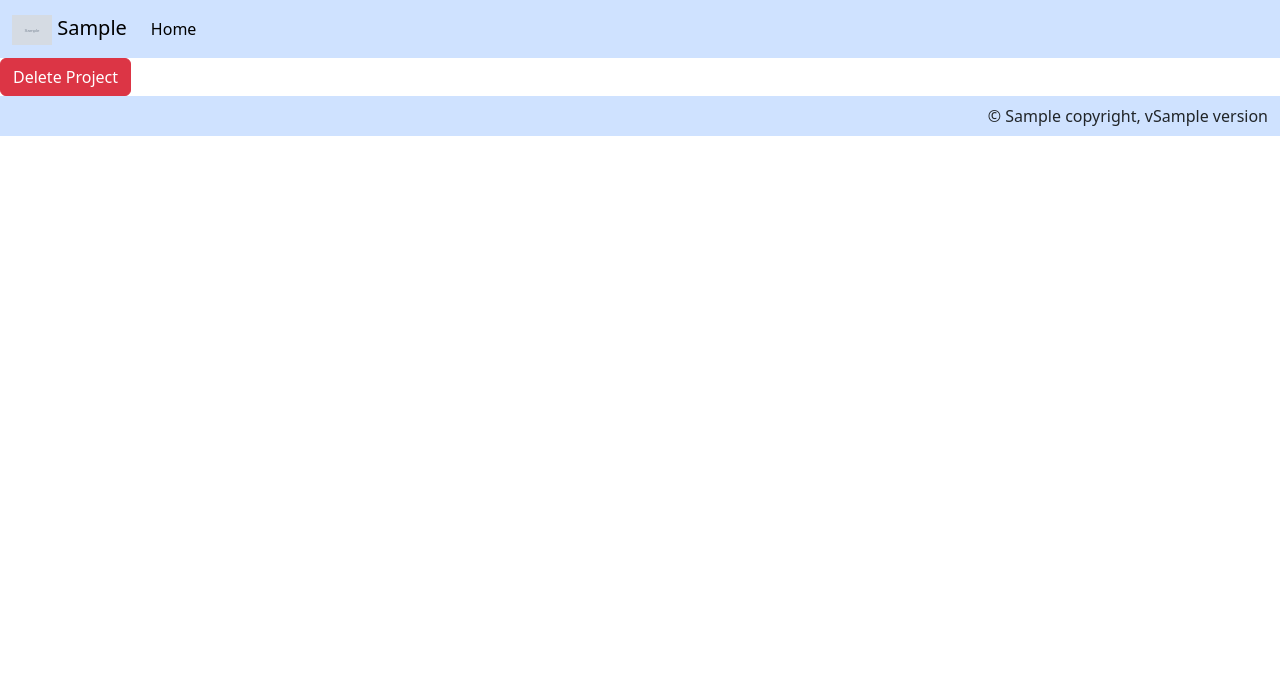
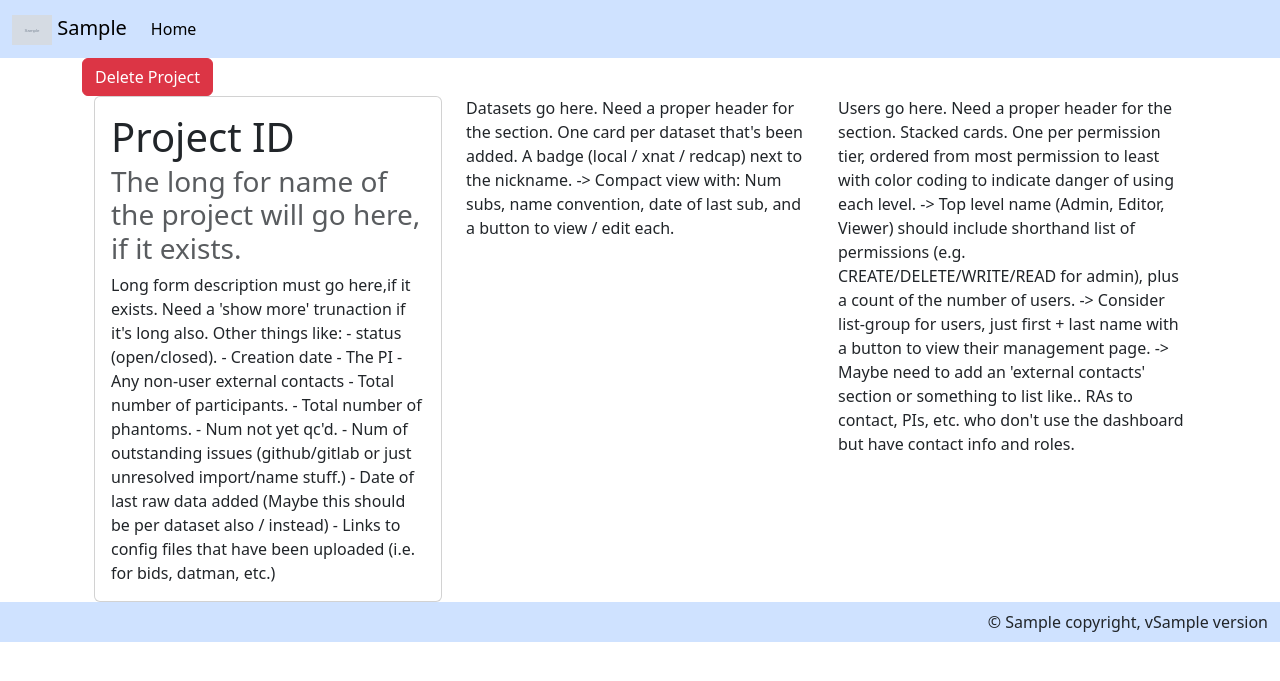
Before and after one commit to TIGRLab/tigrqc, a Flask app: template tigrqc/blueprints/main/templates/project_settings.html in a window 1280 px wide. Shown: the top 681 px of the page. Run offline with Flask 3, Linux system fonts and the light colour scheme; tables that the repository leaves empty hold one stand-in row (values such as "Sample post"); the template is opened without the code that fills it: values that come from a table or form of the project are taken from there, most other values are stand-ins (such as "Sample title", 1, 10 or a date in 2020); grey boxes marked "Sample" are stand-in pictures; parts of the project's set-up code (start-up, migrations or seed data) failed here and were passed over; some libraries are stand-ins or nearby versions.

Commit message:
[ENH] Add rough layout and notes for settings contents

```diff
--- a/tigrqc/blueprints/main/templates/project_settings.html
+++ b/tigrqc/blueprints/main/templates/project_settings.html
@@ -2,6 +2,7 @@
 
 {% block content %}
 
+<div class="container">
     <button
         type="button"
         class="btn btn-danger"
@@ -15,4 +16,65 @@
 
     {% include 'partials/_delete_danger_modal.html' %}
 
+    <div class="container-fluid">
+        <div class="row">
+            <div class="col-lg-4">
+                <div class="card">
+                    <div class="card-body">
+                        <h1 class="card-title">Project ID</h1>
+                        <h3 class="card-subtitle mb-2 text-body-secondary">
+                            The long for name of the project will go here,
+                            if it exists.
+                        </h3>
+                        <p class="card-text">
+                            Long form description must go here,if it exists.
+                            Need a 'show more' trunaction if it's long also.
+
+                            Other things like:
+                                - status (open/closed).
+                                - Creation date
+                                - The PI
+                                - Any non-user external contacts
+                                - Total number of participants.
+                                - Total number of phantoms.
+                                - Num not yet qc'd.
+                                - Num of outstanding issues (github/gitlab or just
+                                    unresolved import/name stuff.)
+                                - Date of last raw data added
+                                    (Maybe this should be per dataset also / instead)
+                                - Links to config files that have been uploaded
+                                    (i.e. for bids, datman, etc.)
+                        </p>
+                    </div>
+                </div>
+            </div>
+            <div class="col-lg-4">
+                Datasets go here. Need a proper header for the section.
+
+                One card per dataset that's been added. A badge (local / xnat / redcap)
+                next to the nickname.
+                -> Compact view with: Num subs, name convention, date of last sub,
+                    and a button to view / edit each.
+            </div>
+            <div class="col-lg-4">
+                Users go here. Need a proper header for the section.
+
+                Stacked cards. One per permission tier, ordered from most
+                permission to least with color coding to indicate danger of using
+                each level.
+
+                -> Top level name (Admin, Editor, Viewer) should include shorthand
+                list of permissions (e.g. CREATE/DELETE/WRITE/READ for admin),
+                plus a count of the number of users.
+                -> Consider list-group for users, just first + last name
+                    with a button to view their management page.
+                -> Maybe need to add an 'external contacts' section or something
+                    to list like.. RAs to contact, PIs, etc. who don't use the
+                    dashboard but have contact info and roles.
+            </div>
+        </div>
+    </div>
+</div>
+
+
 {% endblock %}
```
Lines whose indentation alone changed are shown as unchanged.
